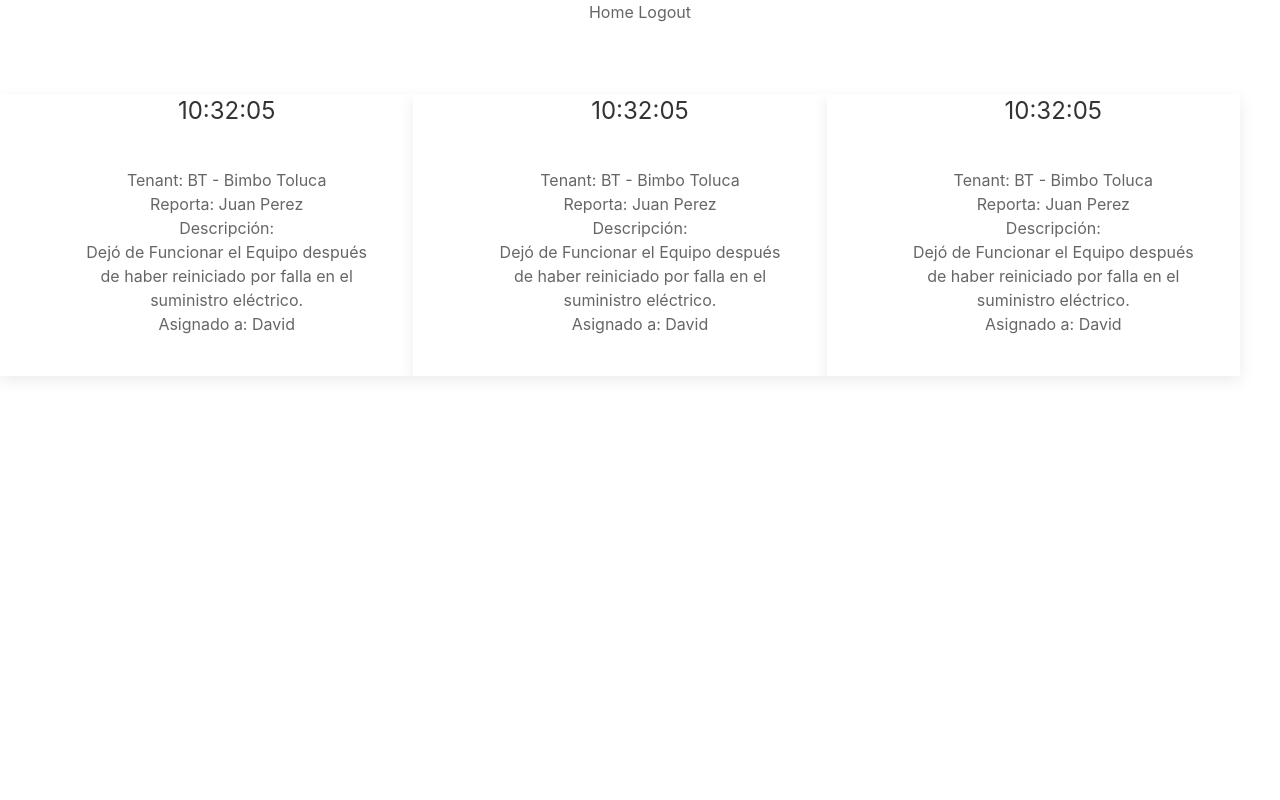
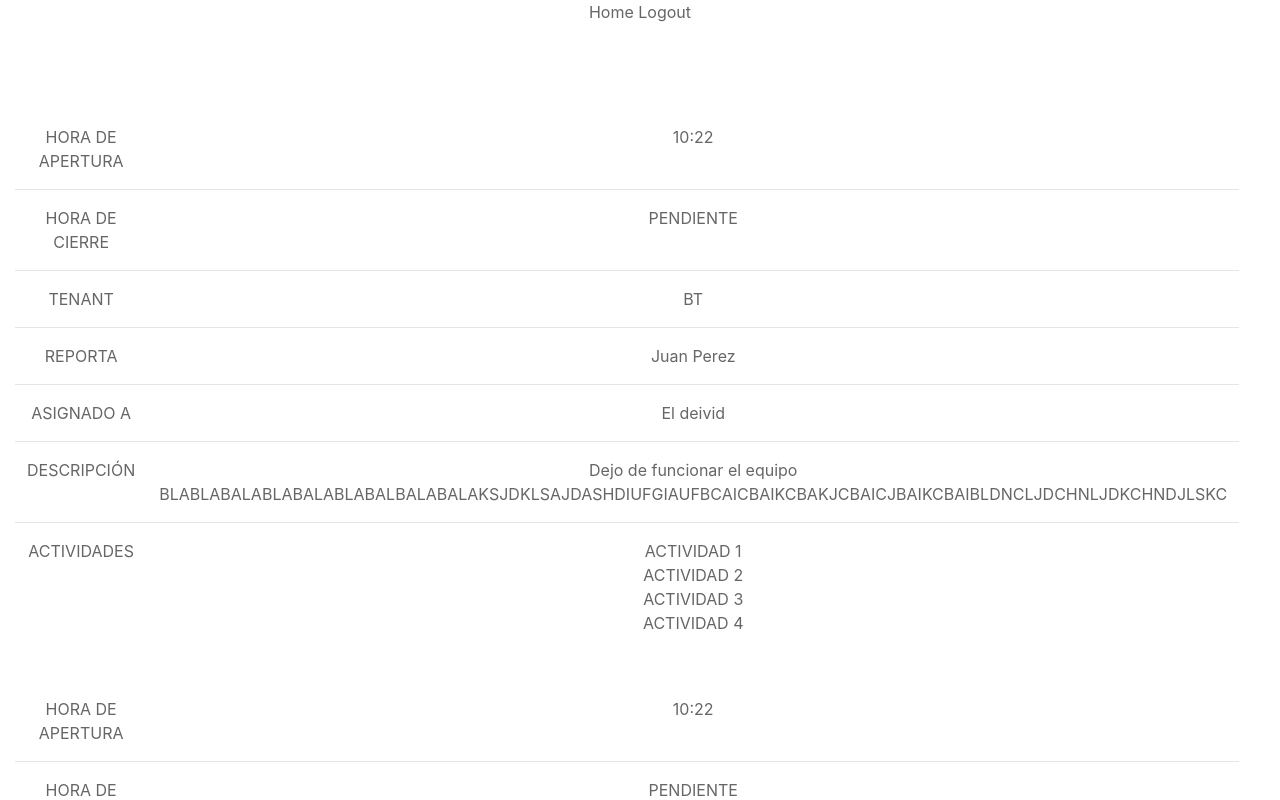
Before and after one commit to JosafatSolis/irondesk_front, a React (Create React App) app in the folder FRONT/my-app/: page / in a window 1280 px wide. Shown: the top 800 px of the page. Built offline with nearby package versions, Linux system fonts and the light colour scheme.

Commit message:
propuesta cards a detalle

```diff
--- a/FRONT/my-app/src/components/TicketCard.js
+++ b/FRONT/my-app/src/components/TicketCard.js
@@ -4,29 +4,85 @@
 export default class TicketCard extends Component {
     render() {
         return (
-            <div className="uk-card uk-card-default">
-                <div className="uk-card-title">
-                    10:32:05
-                </div>
-                <div className="uk-card-body">
-                    <div>
-                        Tenant: BT - Bimbo Toluca
-                    </div>
-                    <div>
-                        Reporta:
-                        Juan Perez
-                    </div>
-                    <div>
-                        Descripción:
-                    </div>
-                    <div>
-                        Dejó de Funcionar el Equipo después de haber reiniciado por falla en el suministro eléctrico.
-                    </div>
-                    <div>
-                        Asignado a:
-                        David
-                    </div>
-                </div>
+            <div
+            className="uk-container"
+            style={
+                {
+                 margin: "15px",
+                 width: "100%"
+            }
+
+            }>
+
+
+
+    <table
+    class="uk-table uk-table-hover uk-table-divider"
+
+    >
+
+    <tbody>
+
+        <tr>
+            <td>HORA DE APERTURA   </td>
+            <td>10:22             </td>
+        </tr>
+
+        <tr>
+            <td>HORA DE CIERRE   </td>
+            <td>    PENDIENTE       </td>
+        </tr>
+
+        <tr>
+            <td>TENANT          </td>
+            <td>BT              </td>
+        </tr>
+
+        <tr>
+            <td>REPORTA         </td>
+            <td>Juan Perez      </td>
+        </tr>
+
+        <tr>
+            <td>ASIGNADO A       </td>
+            <td> El deivid     </td>
+        </tr>
+
+        <tr>
+            <td>DESCRIPCIÓN        </td>
+            <td>
+                Dejo de funcionar el equipo BLABLABALABLABALABLABALBALABALAKSJDKLSAJDASHDIUFGIAUFBCAICBAIKCBAKJCBAICJBAIKCBAIBLDNCLJDCHNLJDKCHNDJLSKC
+            </td>
+        </tr>
+
+
+        <tr>
+            <td>ACTIVIDADES        </td>
+            <td
+
+            className="uk-column-1-1 container-fluid"
+            >
+                <div>ACTIVIDAD 1 </div>
+                <div>ACTIVIDAD 2 </div>
+                <div>ACTIVIDAD 3 </div>
+                <div>ACTIVIDAD 4 </div>
+
+
+
+
+            </td>
+        </tr>
+
+    </tbody>
+</table>
+
+
+
+
+
+
+
+
             </div>
         )
     }
--- a/FRONT/my-app/src/components/TicketsContainer.js
+++ b/FRONT/my-app/src/components/TicketsContainer.js
@@ -10,7 +10,7 @@
                     <div className="uk-grid uk-child-width-1-3">
                         <TicketCard code="BT" name="Bimbo Toluca" />
                         <TicketCard code="TR" name="Tia Rosa" />
-                        <TicketCard code="SM" name="Suandy" />
+
                     </div>
 
                 </div>
```
